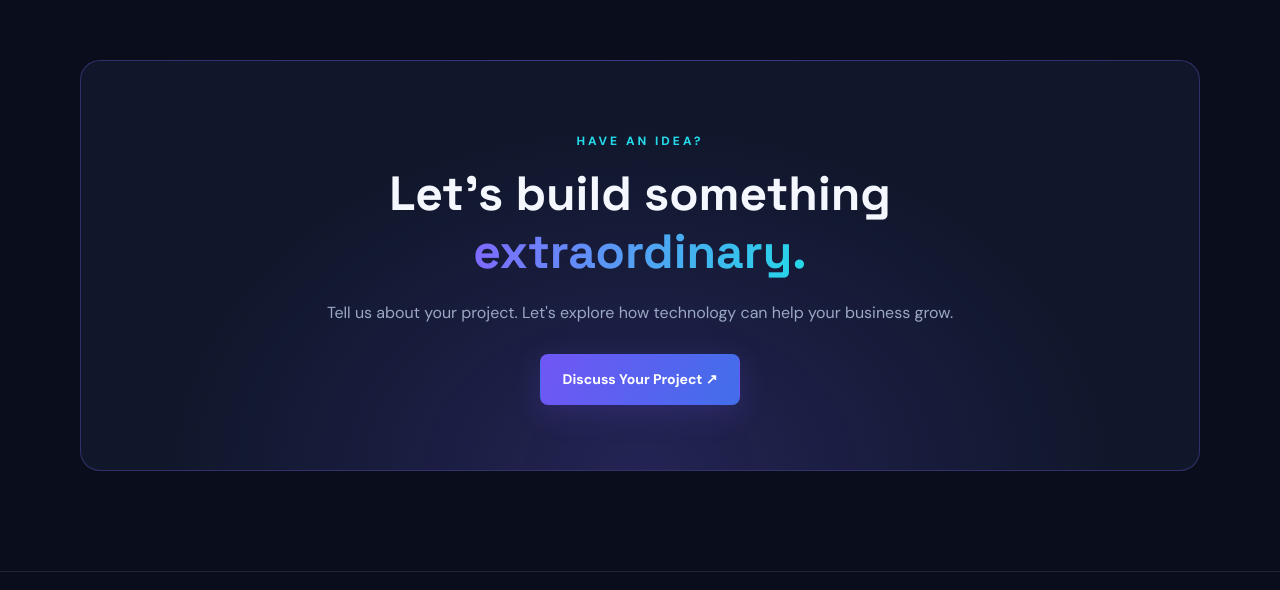
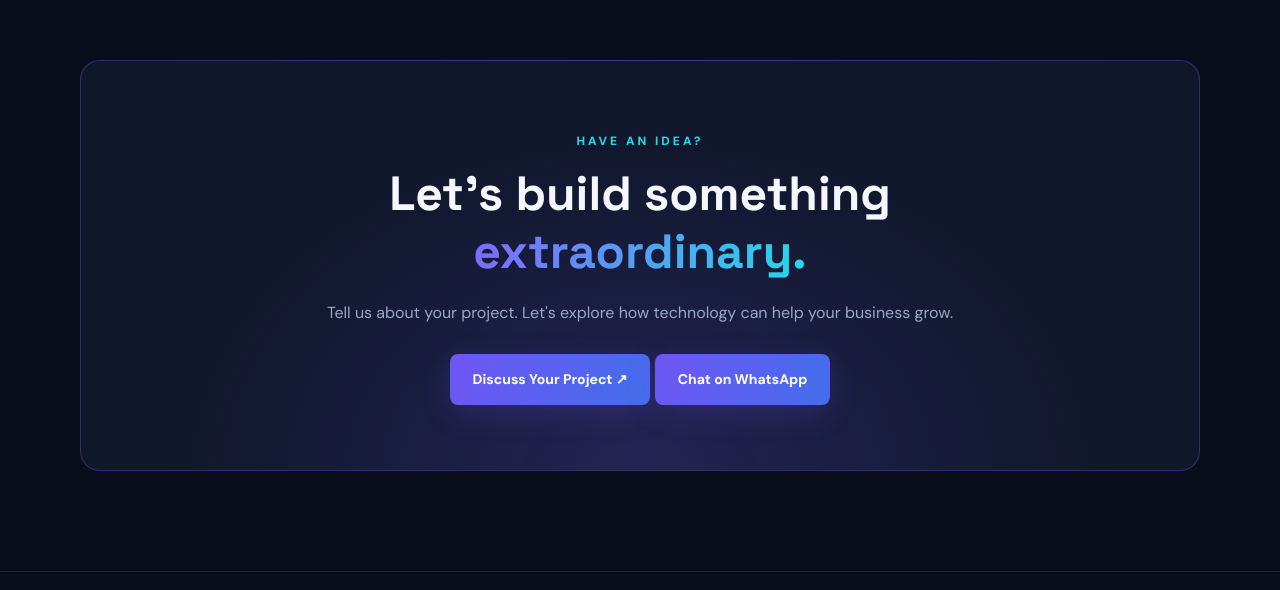
Before and after one commit to sujen-shaikh/vexainor-website, a plain HTML site: page index.html in a window 1280 px wide. Shown: the part 4124-4714 px from the top of the page. Drawn offline with Linux system fonts and the light colour scheme.

Commit message:
Add official email and WhatsApp contact

```diff
--- a/index.html
+++ b/index.html
@@ -693,9 +693,17 @@
           can help your business grow.
         </p>
         <a class="btn btn-primary"
-           href="mailto:YOUR_EMAIL@example.com?subject=VEXAINOR%20Project%20Enquiry">
+           href="vexainor.official@gmail.comsubject=VEXAINOR%20Project%20Enquiry">
           Discuss Your Project ↗
         </a>
+        <a
+  href="https://wa.me/919822203859?text=Hello%20VEXAINOR!%20I%27m%20interested%20in%20your%20services."
+  target="_blank"
+  rel="noopener noreferrer"
+  class="btn btn-primary"
+>
+  Chat on WhatsApp
+</a>
       </div>
     </div>
   </section>
```
